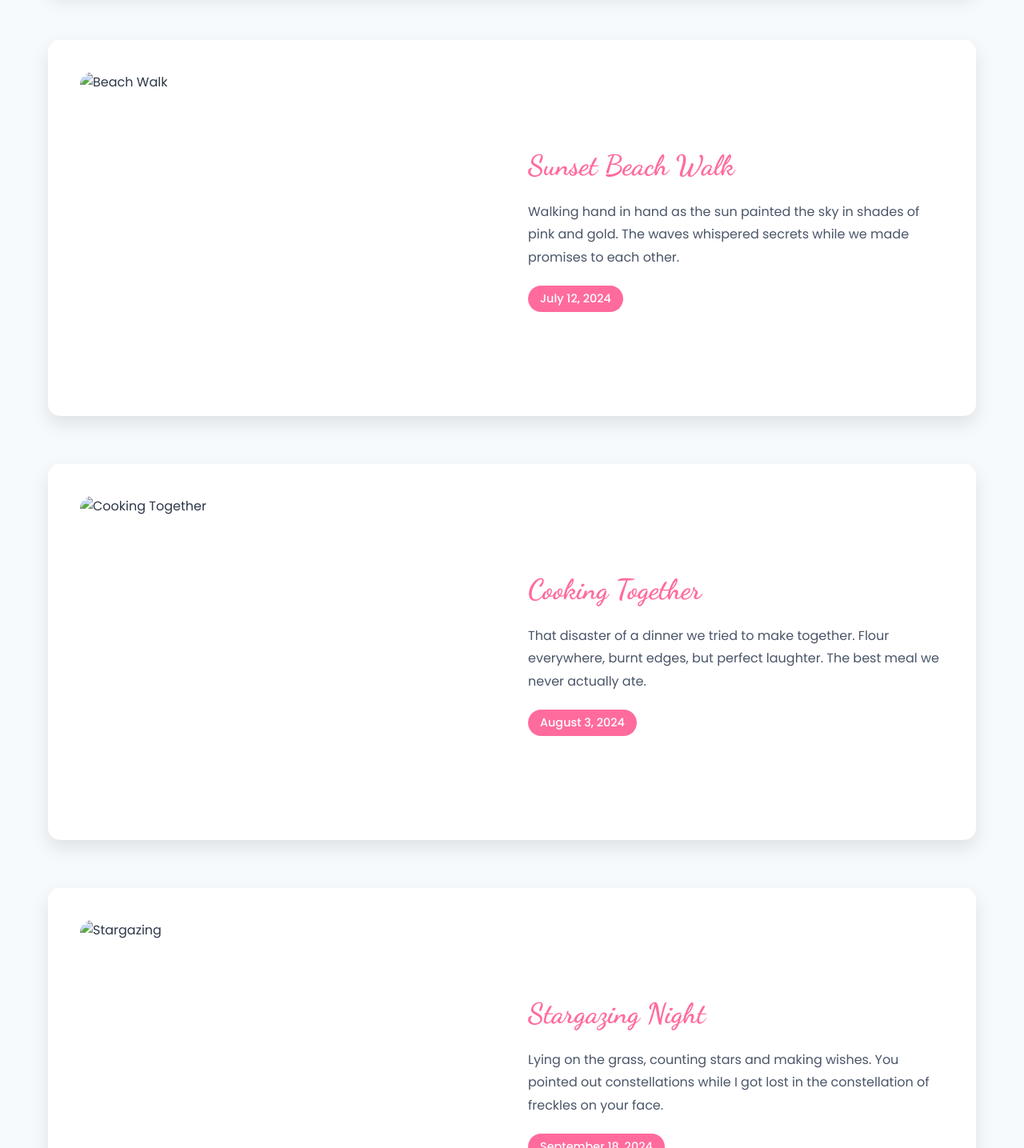
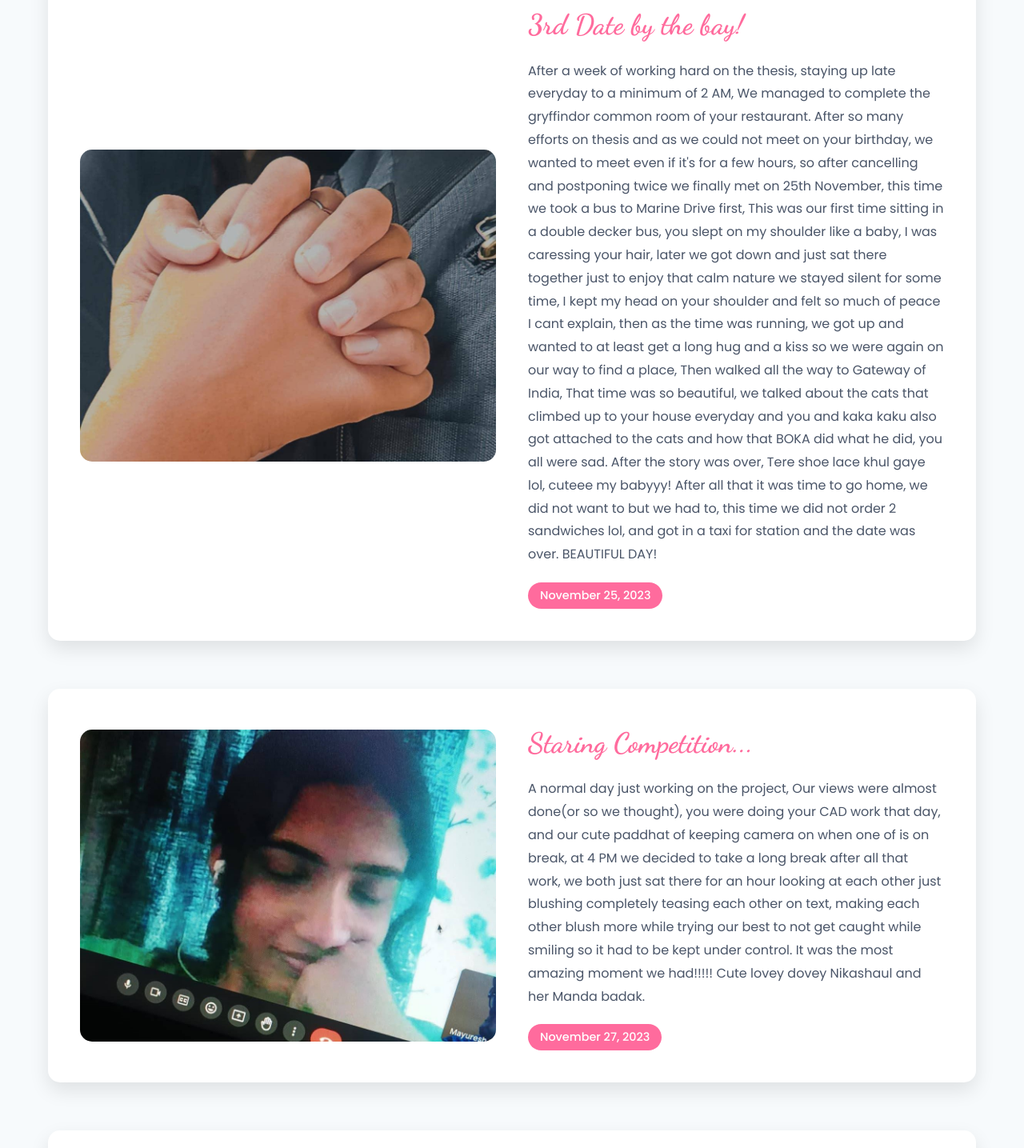
Before and after one commit to 0verWatchO5/Feedback-Form, a plain HTML site: page index.html in a window 1280 px wide. Shown: the part 4397-5832 px from the top of the page at 80% size. Drawn offline with Linux system fonts and the light colour scheme.

Commit message:
2 - NEW CHANGES

```diff
--- a/index.html
+++ b/index.html
@@ -144,9 +144,7 @@
         <div class="memory-content">
             <h3>A date by the bay?</h3>
             <p>Your final diwali vacation, 2 days before you told me that it's your final year, you were scared to tell me but it was cute.
-                We kept planning for our 2nd date, and finally, we went to Gateway of India, Colaba. Then walked all the way to
-                Queen's Necklace, Marine Drive. That time was so bueatiful, we talked about the cats that climed up to your house, then tula kakancha call aala
-                te zalyavar we were trying to find a place to kiss, the image  for this memory is just the moment after that forehead kiss, a beautiful memory captured forever.
+                We kept planning for our 2nd date, and finally, we went to Gateway of India, Colaba. We were trying to find a place to kiss, the image  for this memory is just the moment after that forehead kiss, a beautiful memory captured forever.
                 2 people in love, sharing a moment that felt like it was just for us, then we went to queen's necklace, sat there, and talked about everything and nothing at the same time.
                 While leaving we had a little walk before we went to CST, I was so happy that day, I still remember the way you smiled at me,
                 the way you looked at me, and the way you made me feel.</p>
@@ -176,43 +174,65 @@
 
     <div class="memory-card">
         <div class="memory-image">
-            <img src="/public/images/7.jpg" alt="Beach Walk" loading="lazy">
+            <img src="/public/images/7.jpg" alt="Blah Blah" loading="lazy">
             <div class="memory-overlay">
                 <i class="fas fa-water"></i>
             </div>
         </div>
         <div class="memory-content">
-            <h3>Sunset Beach Walk</h3>
-            <p>Walking hand in hand as the sun painted the sky in shades of pink and gold. The waves whispered secrets while we made promises to each other.</p>
-            <span class="memory-date">July 12, 2024</span>
+            <h3>3rd Date by the bay!</h3>
+            <p>
+             After a week of working hard on the thesis, staying up late everyday to a minimum of 2 AM, We managed to complete the gryffindor
+             common room of your restaurant. After so many efforts on thesis and as we could not meet on your birthday, we wanted to meet even if it's for a few hours, so after cancelling
+             and postponing twice we finally met on 25th November, this time we took a bus to Marine Drive first, This was our first time sitting in a double
+             decker bus, you slept on my shoulder like a baby, I was caressing your hair, later we got down and just sat there together just to enjoy that calm
+            nature we stayed silent for some time, I kept my head on your shoulder and felt so much of peace I cant explain, then as the time was running,
+            we got up and wanted to at least get a long hug and a kiss so we were again on our way to find a place, Then walked all the way to
+                Gateway of India, That time was so beautiful, we talked about the cats that climbed up to your house everyday and you and kaka kaku also got attached to the cats
+            and how that BOKA did what he did, you all were sad. After the story was over, Tere shoe lace khul gaye lol, cuteee my babyyy! After all that it was time to go home, we did not want to
+            but we had to, this time we did not order 2 sandwiches lol, and got in a taxi for station and the date was over. BEAUTIFUL DAY!
+            </p>
+            <span class="memory-date">November 25, 2023</span>
         </div>
     </div>
 
     <div class="memory-card reverse">
         <div class="memory-content">
-            <h3>Cooking Together</h3>
-            <p>That disaster of a dinner we tried to make together. Flour everywhere, burnt edges, but perfect laughter. The best meal we never actually ate.</p>
-            <span class="memory-date">August 3, 2024</span>
+            <h3>Staring Competition...</h3>
+            <p>
+             A normal day just working on the project, Our views were almost done(or so we thought), you were doing your CAD work that day,
+             and our cute paddhat of keeping camera on when one of is on break, at 4 PM we decided to take a long break after all that work,
+             we both just sat there for an hour looking at each other just blushing completely teasing each other on text, making each other blush more
+             while trying our best to not get caught while smiling so it had to be kept under control. It was the most amazing moment we had!!!!!
+             Cute lovey dovey Nikashaul and her Manda badak.
+            </p>
+            <span class="memory-date">November 27, 2023</span>
         </div>
         <div class="memory-image">
-            <img src="/placeholder.svg?height=300&width=400" alt="Cooking Together" loading="lazy">
+            <img src="/public/images/8.jpg" alt="Staring Competition" loading="lazy">
             <div class="memory-overlay">
-                <i class="fas fa-utensils"></i>
+                <i class="fas fa-heart"></i>
             </div>
         </div>
     </div>
 
     <div class="memory-card">
         <div class="memory-image">
-            <img src="/placeholder.svg?height=300&width=400" alt="Stargazing" loading="lazy">
+            <img src="/public/images/9.jpg" alt="December Diary" loading="lazy">
             <div class="memory-overlay">
                 <i class="fas fa-moon"></i>
             </div>
         </div>
         <div class="memory-content">
-            <h3>Stargazing Night</h3>
-            <p>Lying on the grass, counting stars and making wishes. You pointed out constellations while I got lost in the constellation of freckles on your face.</p>
-            <span class="memory-date">September 18, 2024</span>
+            <h3>December Diary</h3>
+            <p>
+               Your Jury and exam month, after this it was going to be a 120 Day internship, we got closer this month, we completed the remaining 2 views
+               that crazy wall and the hand made snake, Crazy, for me this month's highlight was your 3 day exam, you were helping your group with views instead of studying,
+               I was very proud of you, then you were literally sleepy during the exam which gave us "I am real", "Inki Pinki Ponki" and "A1 Cartridge" SOOO
+               Cute that was!!!!, then you had 3 days of jury when I decided to surprise at the station by being there,, as usual you could not find me khikhikhiiii
+               you were happy to see me, then the next day you brought me Fried rice and fed it to me by your hands🥹🥹.
+            </p>
+            <span class="memory-date">December 2023</span>
         </div>
     </div>
 
```
Also changed, not shown: public/images/7.jpg (added), public/images/8.jpg (added), public/images/9.jpg (added).
